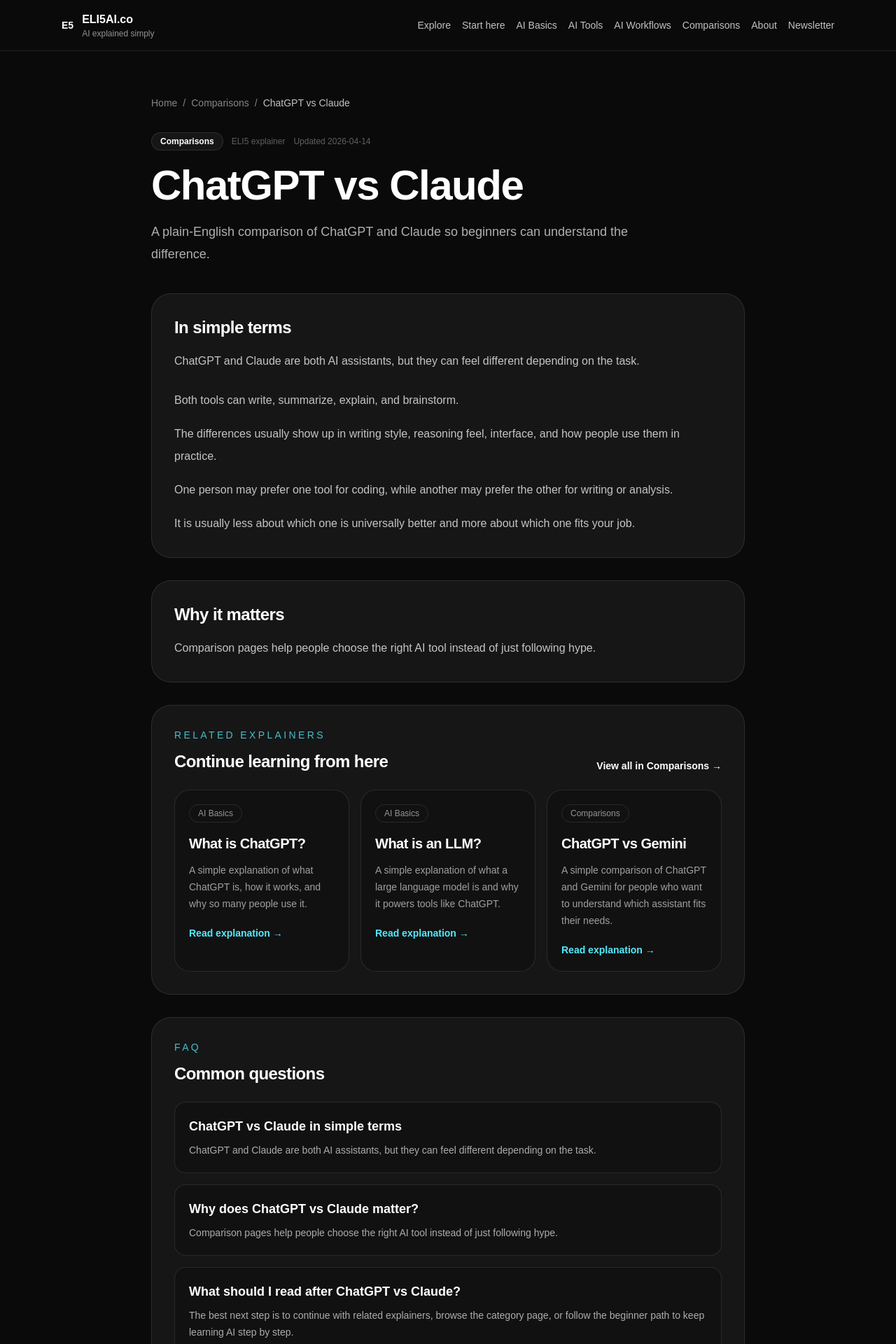
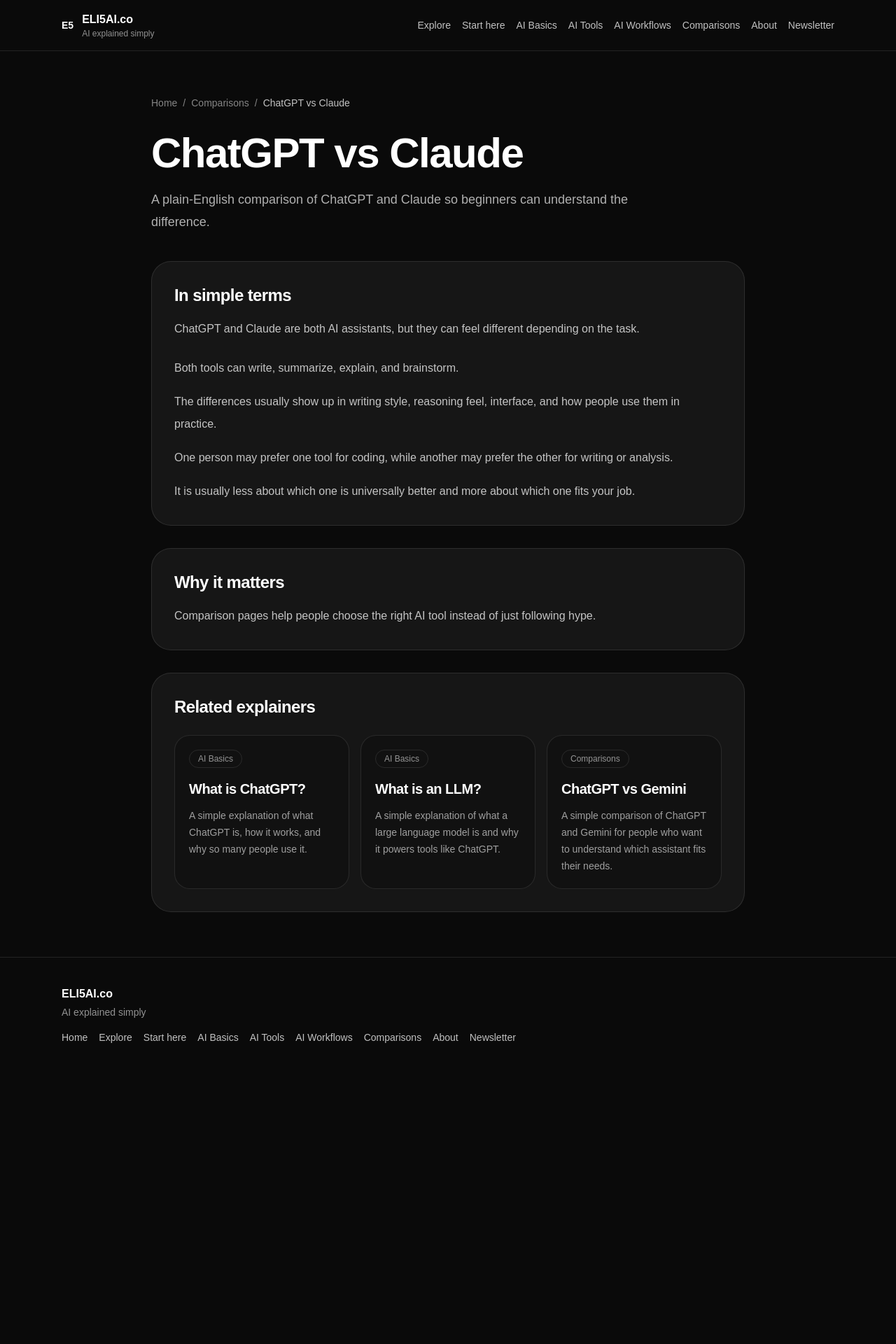
Before and after one commit to licsuj/nextjs-boilerplate, a Next.js app: page /explain/chatgpt-vs-claude in a window 1280 px wide. Shown: the top 1920 px of the page at 70% size. After the commit the page ends 1532 px from the top, so only its background shows below. Built offline with nearby package versions, Linux system fonts and the light colour scheme.

Commit message:
Update page.tsx

```diff
--- a/app/explain/[slug]/page.tsx
+++ b/app/explain/[slug]/page.tsx
@@ -1,69 +1,24 @@
 import Link from "next/link";
-import Script from "next/script";
 import { notFound } from "next/navigation";
 import type { Metadata } from "next";
 import { explainers } from "@/lib/explainers";
+import { categories } from "@/lib/categories";
 import SiteHeader from "@/components/SiteHeader";
 import SiteFooter from "@/components/SiteFooter";
-
-// export const dynamicParams = false;
 
 type Props = {
   params: { slug: string };
 };
 
-function categoryToSlug(category: string) {
-  switch (category) {
-    case "AI Basics":
-      return "ai-basics";
-    case "AI Tools":
-      return "ai-tools";
-    case "AI Workflows":
-      return "ai-workflows";
-    case "Comparisons":
-      return "ai-comparisons";
-    default:
-      return "ai-basics";
-  }
+function getExplainer(slug: string) {
+  return explainers.find((item) => item.slug === slug);
 }
 
-function buildFallbackFaq(explainer: (typeof explainers)[number]) {
-  const plainTitle = explainer.title.replace(/\?$/, "");
-
-  if (plainTitle.toLowerCase().startsWith("what is ")) {
-    const subject = plainTitle.replace(/^what is\s+/i, "");
-    return [
-      {
-        question: `What is ${subject} in simple terms?`,
-        answer: explainer.intro,
-      },
-      {
-        question: `Why does ${subject} matter in AI?`,
-        answer: explainer.whyItMatters,
-      },
-      {
-        question: `What should I read after learning about ${subject}?`,
-        answer:
-          "The best next step is to continue with related explainers, browse the category page, or follow the beginner path to keep learning AI step by step.",
-      },
-    ];
-  }
-
-  return [
-    {
-      question: `${plainTitle} in simple terms`,
-      answer: explainer.intro,
-    },
-    {
-      question: `Why does ${plainTitle} matter?`,
-      answer: explainer.whyItMatters,
-    },
-    {
-      question: `What should I read after ${plainTitle}?`,
-      answer:
-        "The best next step is to continue with related explainers, browse the category page, or follow the beginner path to keep learning AI step by step.",
-    },
-  ];
+function getCategorySlug(categoryLabel: string) {
+  const match = Object.values(categories).find(
+    (category) => category.label === categoryLabel
+  );
+  return match?.slug ?? "ai-basics";
 }
 
 export function generateStaticParams() {
@@ -71,7 +26,7 @@
 }
 
 export function generateMetadata({ params }: Props): Metadata {
-  const explainer = explainers.find((item) => item.slug === params.slug);
+  const explainer = getExplainer(params.slug);
 
   if (!explainer) {
     return {
@@ -83,11 +38,9 @@
   const canonical = `https://www.eli5ai.co/explain/${explainer.slug}`;
 
   return {
-    title: explainer.title,
+    title: `${explainer.title} | ELI5AI.co`,
     description: explainer.description,
-    alternates: {
-      canonical,
-    },
+    alternates: { canonical },
     openGraph: {
       title: `${explainer.title} | ELI5AI.co`,
       description: explainer.description,
@@ -104,150 +57,40 @@
 }
 
 export default function ExplainerPage({ params }: Props) {
-  const explainer = explainers.find((item) => item.slug === params.slug);
+  const explainer = getExplainer(params.slug);
 
   if (!explainer) {
     notFound();
   }
 
+  const categorySlug = getCategorySlug(explainer.category);
   const relatedPages = explainers.filter((item) =>
     explainer.related.includes(item.slug)
   );
 
-  const categorySlug = categoryToSlug(explainer.category);
-  const faq =
-    explainer.faq && explainer.faq.length > 0
-      ? explainer.faq
-      : buildFallbackFaq(explainer);
-
-  const canonical = `https://www.eli5ai.co/explain/${explainer.slug}`;
-
-  const faqSchema = {
-    "@context": "https://schema.org",
-    "@type": "FAQPage",
-    mainEntity: faq.map((item) => ({
-      "@type": "Question",
-      name: item.question,
-      acceptedAnswer: {
-        "@type": "Answer",
-        text: item.answer,
-      },
-    })),
-  };
-
-  const articleSchema = {
-    "@context": "https://schema.org",
-    "@type": "Article",
-    headline: explainer.title,
-    description: explainer.description,
-    datePublished: explainer.publishedAt,
-    dateModified: explainer.updatedAt ?? explainer.publishedAt,
-    author: {
-      "@type": "Organization",
-      name: "ELI5AI.co",
-    },
-    publisher: {
-      "@type": "Organization",
-      name: "ELI5AI.co",
-      url: "https://www.eli5ai.co",
-    },
-    mainEntityOfPage: canonical,
-    articleSection: explainer.category,
-    keywords: explainer.secondaryKeywords,
-  };
-
-  const breadcrumbSchema = {
-    "@context": "https://schema.org",
-    "@type": "BreadcrumbList",
-    itemListElement: [
-      {
-        "@type": "ListItem",
-        position: 1,
-        name: "Home",
-        item: "https://www.eli5ai.co",
-      },
-      {
-        "@type": "ListItem",
-        position: 2,
-        name: explainer.category,
-        item: `https://www.eli5ai.co/category/${categorySlug}`,
-      },
-      {
-        "@type": "ListItem",
-        position: 3,
-        name: explainer.title,
-        item: canonical,
-      },
-    ],
-  };
-
   return (
-    <>
-      <Script
-        id={`article-schema-${explainer.slug}`}
-        type="application/ld+json"
-        dangerouslySetInnerHTML={{ __html: JSON.stringify(articleSchema) }}
-      />
-      <Script
-        id={`faq-schema-${explainer.slug}`}
-        type="application/ld+json"
-        dangerouslySetInnerHTML={{ __html: JSON.stringify(faqSchema) }}
-      />
-      <Script
-        id={`breadcrumb-schema-${explainer.slug}`}
-        type="application/ld+json"
-        dangerouslySetInnerHTML={{ __html: JSON.stringify(breadcrumbSchema) }}
-      />
-
-      <main className="min-h-screen bg-neutral-950 text-white selection:bg-cyan-300 selection:text-neutral-950">
-        <div className="absolute inset-0 -z-10 bg-[radial-gradient(circle_at_top_left,rgba(34,211,238,0.14),transparent_28%),radial-gradient(circle_at_80%_10%,rgba(168,85,247,0.14),transparent_26%),radial-gradient(circle_at_50%_100%,rgba(255,255,255,0.06),transparent_30%)]" />
+    <main className="min-h-screen bg-neutral-950 text-white">
       <SiteHeader />
 
       <article className="mx-auto max-w-4xl px-6 py-16">
-          <nav
-            aria-label="Breadcrumb"
-            className="mb-8 flex flex-wrap items-center gap-2 text-sm text-white/50"
-          >
-            <Link href="/" className="transition hover:text-white">
-              Home
-            </Link>
+        <nav className="mb-8 flex flex-wrap items-center gap-2 text-sm text-white/50">
+          <Link href="/">Home</Link>
           <span>/</span>
-            <Link
-              href={`/category/${categorySlug}`}
-              className="transition hover:text-white"
-            >
-              {explainer.category}
-            </Link>
+          <Link href={`/category/${categorySlug}`}>{explainer.category}</Link>
           <span>/</span>
           <span className="text-white/75">{explainer.title}</span>
         </nav>
 
         <header className="mb-10">
-            <div className="flex flex-wrap items-center gap-3">
-              <Link
-                href={`/category/${categorySlug}`}
-                className="inline-flex rounded-full border border-white/10 bg-white/5 px-3 py-1 text-xs font-semibold text-white/60 transition hover:bg-white/[0.08]"
-              >
-                {explainer.category}
-              </Link>
-              <span className="text-xs text-white/35">ELI5 explainer</span>
-              {explainer.updatedAt ? (
-                <span className="text-xs text-white/35">
-                  Updated {explainer.updatedAt}
-                </span>
-              ) : null}
-            </div>
-
-            <h1 className="mt-5 text-4xl font-semibold tracking-tight md:text-6xl">
+          <h1 className="text-4xl font-semibold tracking-tight md:text-6xl">
             {explainer.title}
           </h1>
-
           <p className="mt-5 max-w-3xl text-lg leading-8 text-white/68">
             {explainer.description}
           </p>
         </header>
 
-          <section className="rounded-[28px] border border-white/10 bg-white/5 p-7 md:p-8">
+        <section className="rounded-[28px] border border-white/10 bg-white/5 p-8">
           <h2 className="text-2xl font-semibold tracking-tight">
             In simple terms
           </h2>
@@ -264,7 +107,7 @@
           </div>
         </section>
 
-          <section className="mt-8 rounded-[28px] border border-white/10 bg-white/5 p-7 md:p-8">
+        <section className="mt-8 rounded-[28px] border border-white/10 bg-white/5 p-8">
           <h2 className="text-2xl font-semibold tracking-tight">
             Why it matters
           </h2>
@@ -274,26 +117,12 @@
         </section>
 
         {relatedPages.length > 0 && (
-            <section className="mt-8 rounded-[28px] border border-white/10 bg-white/5 p-7 md:p-8">
-              <div className="mb-6 flex flex-col gap-3 md:flex-row md:items-end md:justify-between">
-                <div>
-                  <div className="text-sm uppercase tracking-[0.24em] text-cyan-300/80">
+          <section className="mt-8 rounded-[28px] border border-white/10 bg-white/5 p-8">
+            <h2 className="text-2xl font-semibold tracking-tight">
               Related explainers
-                  </div>
-                  <h2 className="mt-3 text-2xl font-semibold tracking-tight">
-                    Continue learning from here
             </h2>
-                </div>
 
-                <Link
-                  href={`/category/${categorySlug}`}
-                  className="text-sm font-semibold text-cyan-300 transition hover:text-cyan-200"
-                >
-                  View all in {explainer.category} →
-                </Link>
-              </div>
-
-              <div className="grid gap-4 md:grid-cols-3">
+            <div className="mt-6 grid gap-4 md:grid-cols-3">
               {relatedPages.map((item) => (
                 <Link
                   key={item.slug}
@@ -309,43 +138,14 @@
                   <p className="mt-3 text-sm leading-6 text-white/60">
                     {item.description}
                   </p>
-                    <div className="mt-5 text-sm font-semibold text-cyan-300">
-                      Read explanation →
-                    </div>
                 </Link>
               ))}
             </div>
           </section>
         )}
-
-          <section className="mt-8 rounded-[28px] border border-white/10 bg-white/5 p-7 md:p-8">
-            <div className="mb-6">
-              <div className="text-sm uppercase tracking-[0.24em] text-cyan-300/80">
-                FAQ
-              </div>
-              <h2 className="mt-3 text-2xl font-semibold tracking-tight">
-                Common questions
-              </h2>
-            </div>
-
-            <div className="space-y-4">
-              {faq.map((item) => (
-                <div
-                  key={item.question}
-                  className="rounded-2xl border border-white/10 bg-black/20 p-5"
-                >
-                  <h3 className="text-lg font-semibold">{item.question}</h3>
-                  <p className="mt-2 text-sm leading-6 text-white/65">
-                    {item.answer}
-                  </p>
-                </div>
-              ))}
-            </div>
-          </section>
       </article>
 
       <SiteFooter />
     </main>
-    </>
   );
 }
```
Lines whose indentation alone changed are shown as unchanged.
